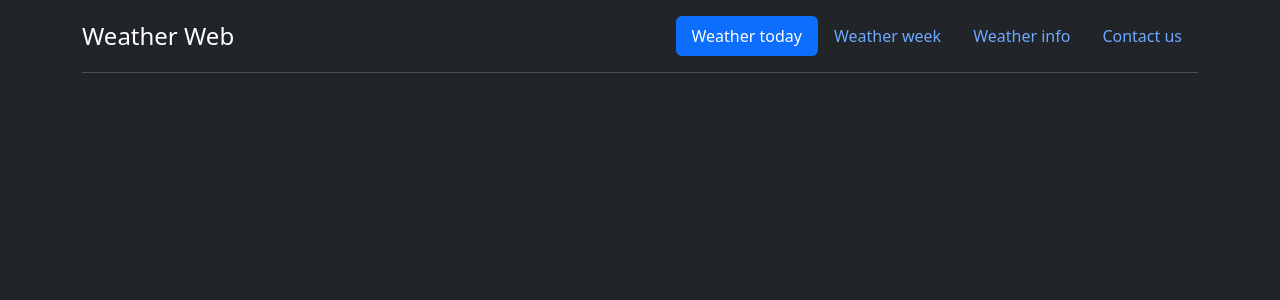
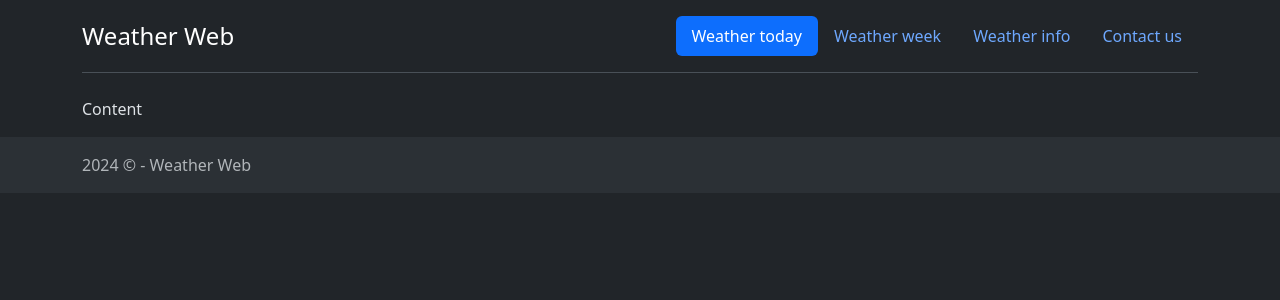
Before and after one commit to IacopoC/weather-web, a Vue app: page / in a window 1280 px wide. Shown: the top 300 px of the page. Built offline with nearby package versions, Linux system fonts and the light colour scheme.

Commit message:
aggiunto Footer.

```diff
--- a/src/App.vue
+++ b/src/App.vue
@@ -1,11 +1,16 @@
 <script setup>
 import Header from './components/Header.vue';
+import Footer from './components/Footer.vue';
 </script>
 
 <template>
+  <main class="flex-shrink-0">
   <div class="container">
     <Header title="Weather Web"></Header>
+    <p>Content</p>
   </div>
+  </main>
+  <Footer></Footer>
 </template>
 
 <style lang="scss">
--- /dev/null
+++ b/src/components/Footer.vue
@@ -0,0 +1,22 @@
+<script>
+export default {
+  name: "Footer",
+  data() {
+    return {
+      Year: new Date().getFullYear()
+    };
+  }
+}
+</script>
+
+<template>
+  <footer class="footer mt-auto py-3 bg-body-tertiary">
+    <div class="container">
+      <span class="text-body-secondary">{{ Year }} © - Weather Web</span>
+    </div>
+  </footer>
+</template>
+
+<style scoped lang="scss">
+
+</style>
```
